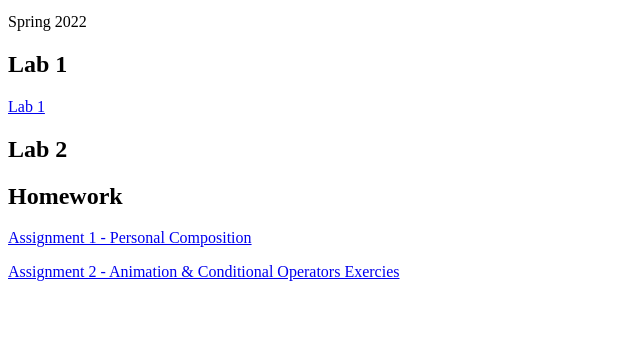
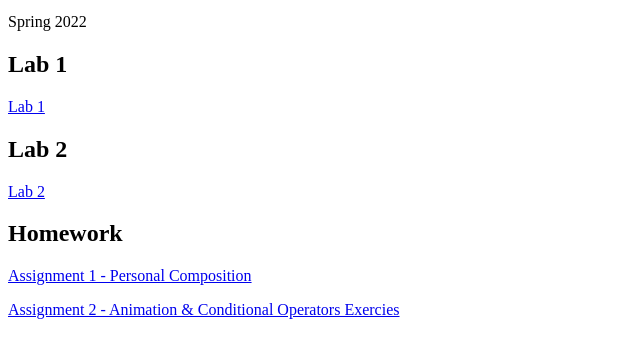
Before and after one commit to isdahami/N220Spring2022, a plain HTML site: page index.html in a window 1280 px wide. Shown: the part 101-458 px from the top of the page, without its empty margins (0-640 px from the left). Drawn offline with Linux system fonts and the light colour scheme.

Commit message:
Update index.html

```diff
--- a/index.html
+++ b/index.html
@@ -15,7 +15,7 @@
     <p><a href="labs/lab1/index.html">Lab 1</a></p>
 
     <h2>Lab 2</h2>
-
+    <p><a href="labs/lab2/index.html">Lab 2</a></p>
 
     <h2>Homework</h2>
     <p><a href="hw/hw 1/index.html">Assignment 1 - Personal Composition</a></p>
```
